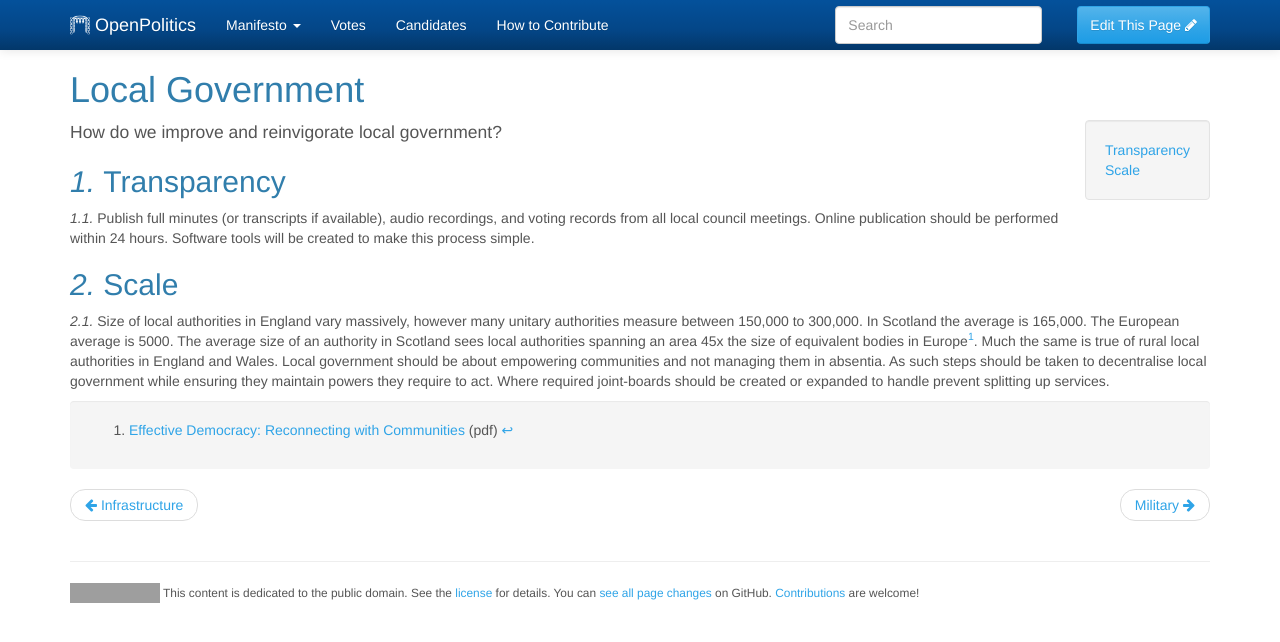
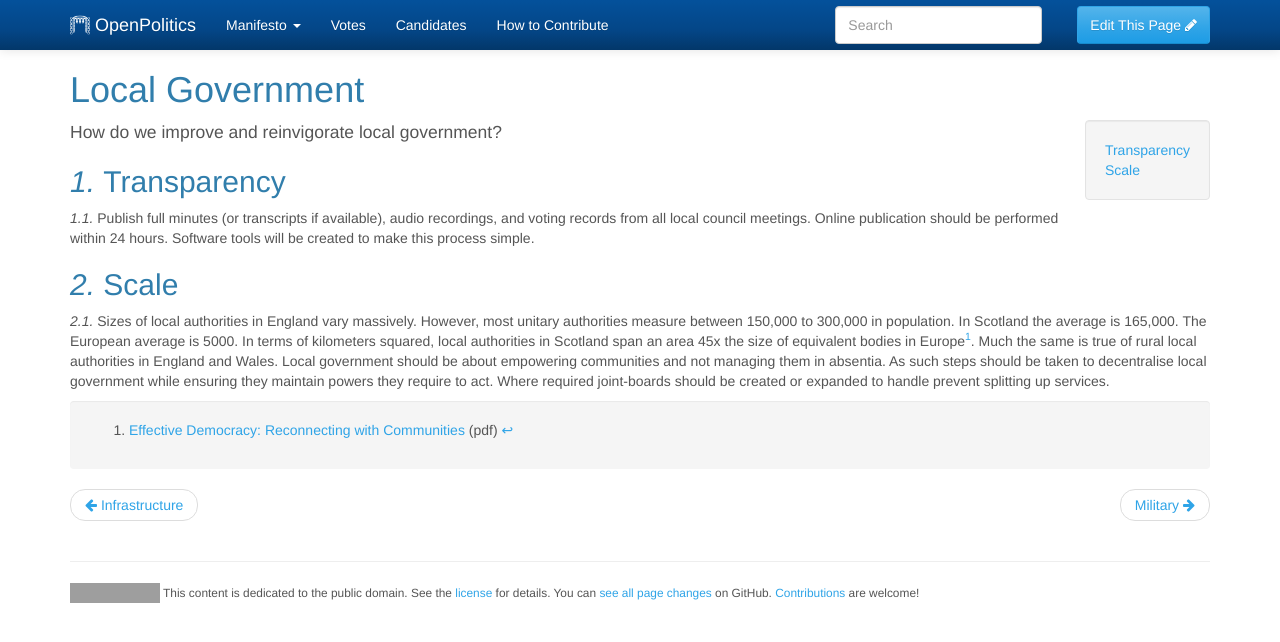
Before and after one commit to openpolitics/manifesto, a Jekyll site: the page built from manifesto/local_government.md, in a window 1280 px wide. Shown: the top 642 px of the page. Built offline with Jekyll 4.4.1, drawn with Linux system fonts in a browser that asks for light colours; grey boxes are pictures that could not be loaded.

Commit message:
A quick clarification on 'size'

```diff
--- a/manifesto/local_government.md
+++ b/manifesto/local_government.md
@@ -14,6 +14,6 @@ Publish full minutes (or transcripts if available), audio recordings, and voting
 
 ## Scale
 
-Size of local authorities in England vary massively, however many unitary authorities measure between 150,000 to 300,000. In Scotland the average is 165,000. The European average is 5000. The average size of an authority in Scotland sees local authorities spanning an area 45x the size of equivalent bodies in Europe[^1]. Much the same is true of rural local authorities in England and Wales. Local government should be about empowering communities and not managing them in absentia. As such steps should be taken to decentralise local government while ensuring they maintain powers they require to act. Where required joint-boards should be created or expanded to handle prevent splitting up services.
+Sizes of local authorities in England vary massively. However, most unitary authorities measure between 150,000 to 300,000 in population. In Scotland the average is 165,000. The European average is 5000. In terms of kilometers squared, local authorities in Scotland span an area 45x the size of equivalent bodies in Europe[^1]. Much the same is true of rural local authorities in England and Wales. Local government should be about empowering communities and not managing them in absentia. As such steps should be taken to decentralise local government while ensuring they maintain powers they require to act. Where required joint-boards should be created or expanded to handle prevent splitting up services.
 
 [^1]: [Effective Democracy: Reconnecting with Communities](http://www.localdemocracy.info/wp-content/uploads/2014/08/Final-Report-August-2014.pdf) (pdf)
```
